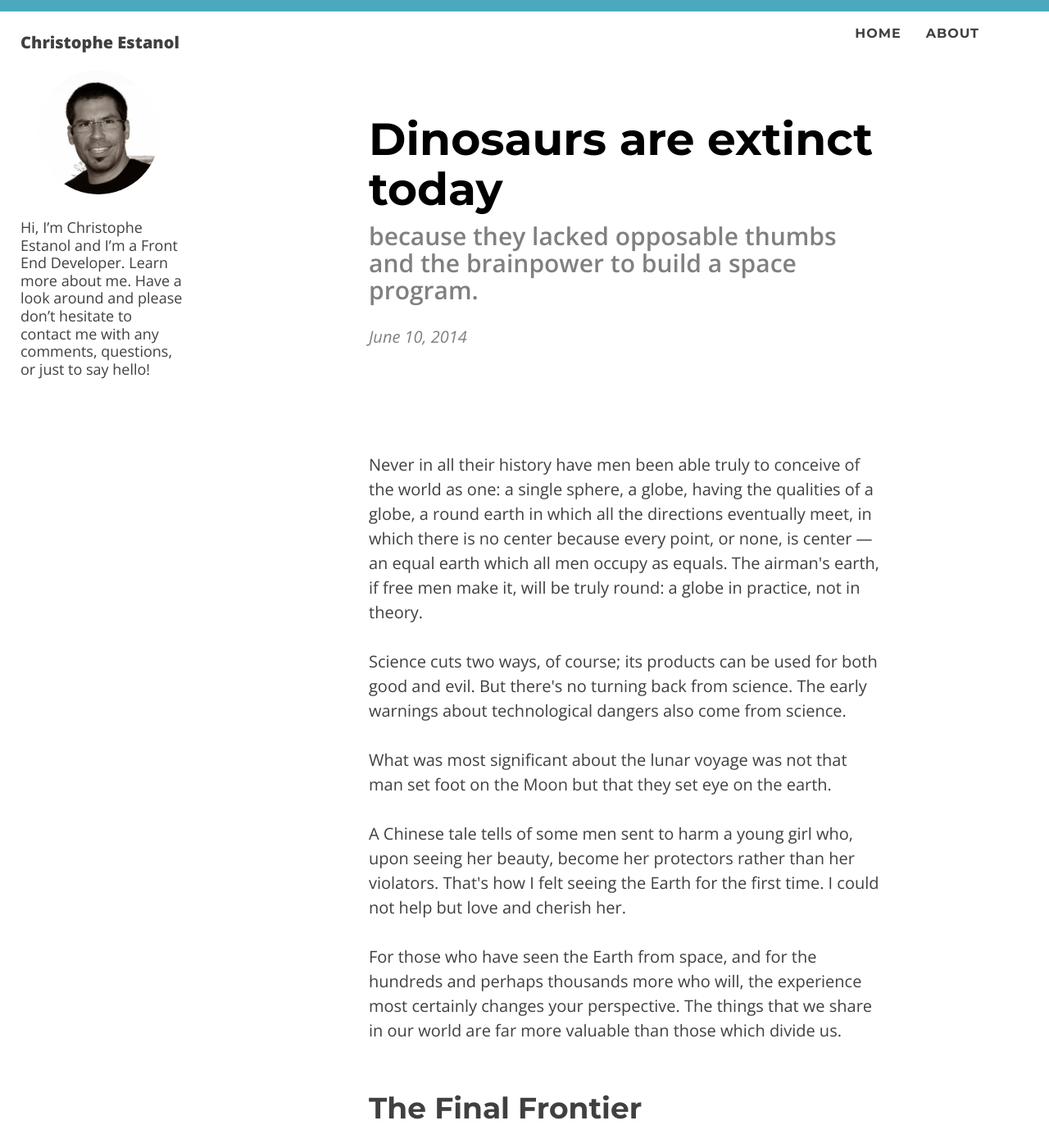
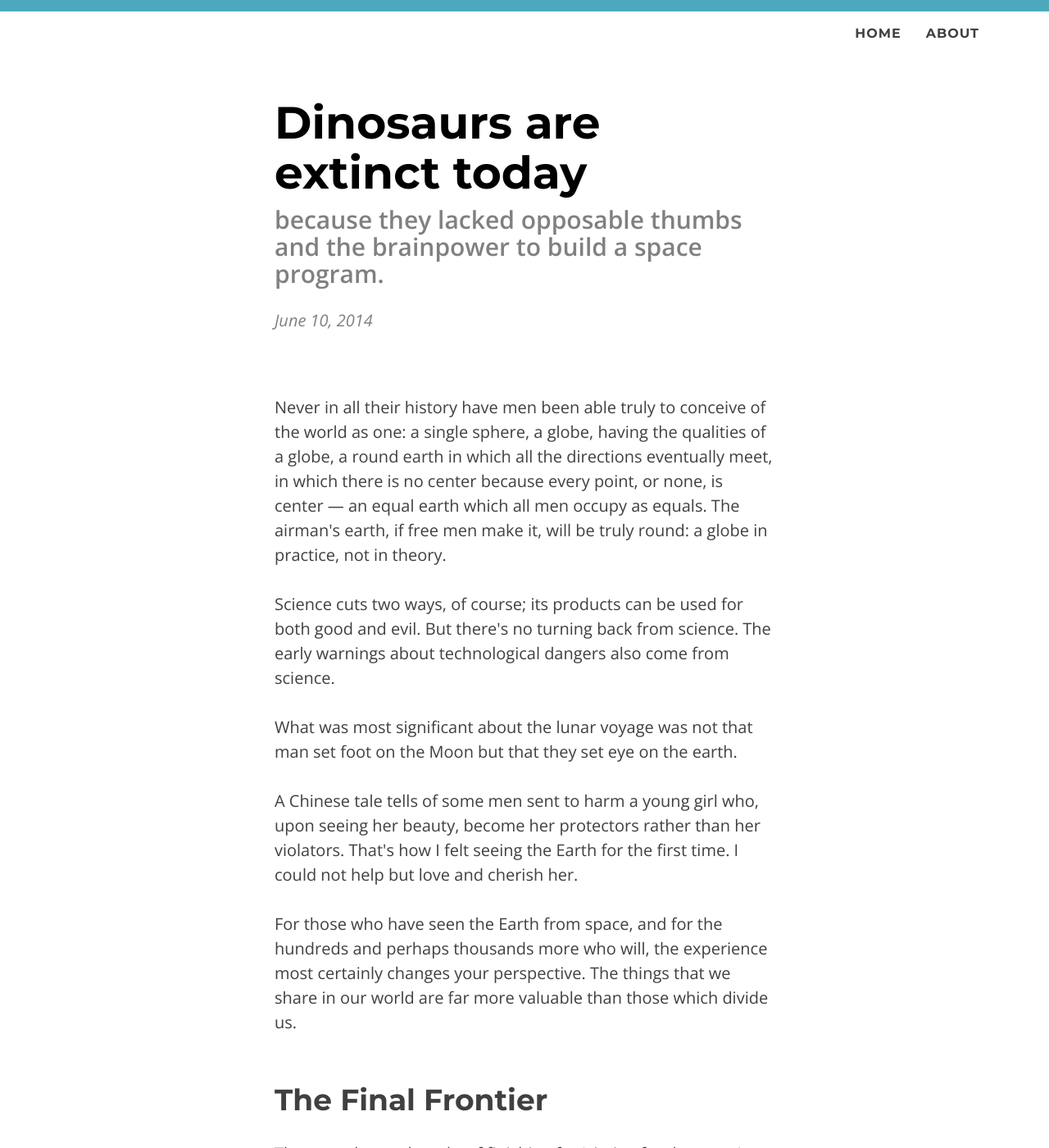
Before and after one commit to ChrisEstanol/ce-blog, a Jekyll site: the page built from _posts/2014-06-10-dinosaurs.markdown, in a window 1280 px wide and 1400 px high. Shown: the whole window at 82% size. Built offline with Jekyll 4.4.1, drawn with Linux system fonts in a browser that asks for light colours; nearby versions of some CDN libraries.

Commit message:
Adapting responsive layout

```diff
--- a/_layouts/post.html
+++ b/_layouts/post.html
@@ -1,29 +1,12 @@
 ---
 layout: default
 ---
-<div id="wrapper">
 
-  <!-- Sidebar -->
-  <div id="sidebar-wrapper">
-      <div class="sidebar-content">
-        <a class="brand" href="{{ site.baseurl }}/">{{ site.title }}</a>
-
-        <img class="img-round" src="{{ site.baseurl }}/img/profile.jpg" alt="Post Sample Image">
-
-        <p>Hi, I’m Christophe Estanol and I’m a Front End Developer. Learn more about me.
-
-        Have a look around and please don’t hesitate to contact me with any comments, questions, or just to say hello!
-        </p>
-    </div>
-  </div>
-  <!-- /#sidebar-wrapper -->
-
-<div id="page-content-wrapper">
 <!-- Post Header -->
 <header class="intro-header">
   <div class="container-fluid">
     <div class="row">
-      <div class="col-lg-8 col-lg-offset-2 col-md-10 col-md-offset-1">
+      <div class="col-lg-6 col-lg-offset-3 col-md-8 col-md-offset-2 col-sm-8 col-sm-offset-2">
         <div class="post-heading">
           <h1>{{ page.title }}</h1>
           {% if page.subtitle %}
@@ -40,7 +23,7 @@
 <article>
   <div class="container-fluid">
     <div class="row">
-      <div class="col-lg-8 col-lg-offset-2 col-md-10 col-md-offset-1">
+      <div class="col-lg-6 col-lg-offset-3 col-md-8 col-md-offset-2 col-sm-8 col-sm-offset-2">
 
           {{ content }}
 
@@ -62,10 +45,6 @@
     </div>
   </div>
 </article>
-</div>
-        <!-- /#page-content-wrapper -->
 
-    </div>
-    <!-- /#wrapper -->
 
 <hr>
--- a/css/clean-blog.css
+++ b/css/clean-blog.css
@@ -77,14 +77,7 @@
 }
 
 .intro-header {
-  background-color: #808080;
-  background: no-repeat center center;
-  background-attachment: scroll;
-  -webkit-background-size: cover;
-  -moz-background-size: cover;
-  background-size: cover;
-  -o-background-size: cover;
-  margin-bottom: 50px;
+
 }
 .intro-header .site-heading,
 .intro-header .post-heading,
```
Also changed, not shown: _layouts/page.html (+3 -6 lines), 12 other files.
